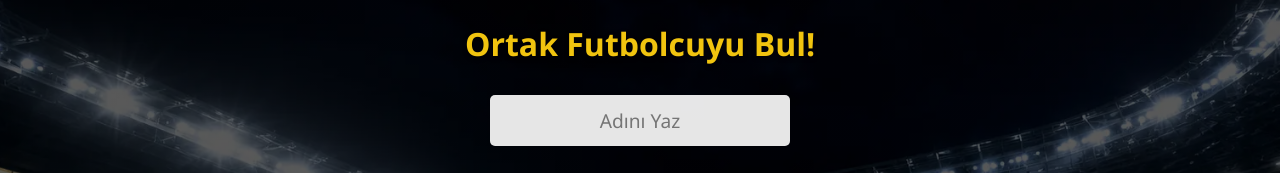
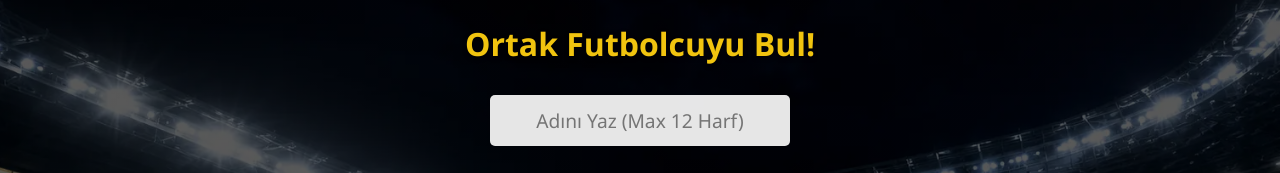
Before and after one commit to cevdetcozer15/futbol-oyunu, a website: page index.html in a window 1280 px wide. Shown: the part 126-299 px from the top of the page. Drawn offline with nearby package versions, Linux system fonts and the light colour scheme; no server answers.

Commit message:
Update index.html

```diff
--- a/index.html
+++ b/index.html
@@ -10,8 +10,8 @@
     <!-- Lobi Ekranı -->
     <div id="lobby" class="screen active">
         <h1>Ortak Futbolcuyu Bul!</h1>
-        <input type="text" id="playerName" placeholder="Adını Yaz">
-
+       <!-- Lobi Ekranı içindeki isim kısmı -->
+        <input type="text" id="playerName" placeholder="Adını Yaz (Max 12 Harf)" maxlength="12">
         <div class="lobby-actions">
             <button id="singlePlayerBtn">Tek Oyuncu (Süreli)</button>
             <button id="createRoomBtn">Oda Kur (Çoklu)</button>
```
